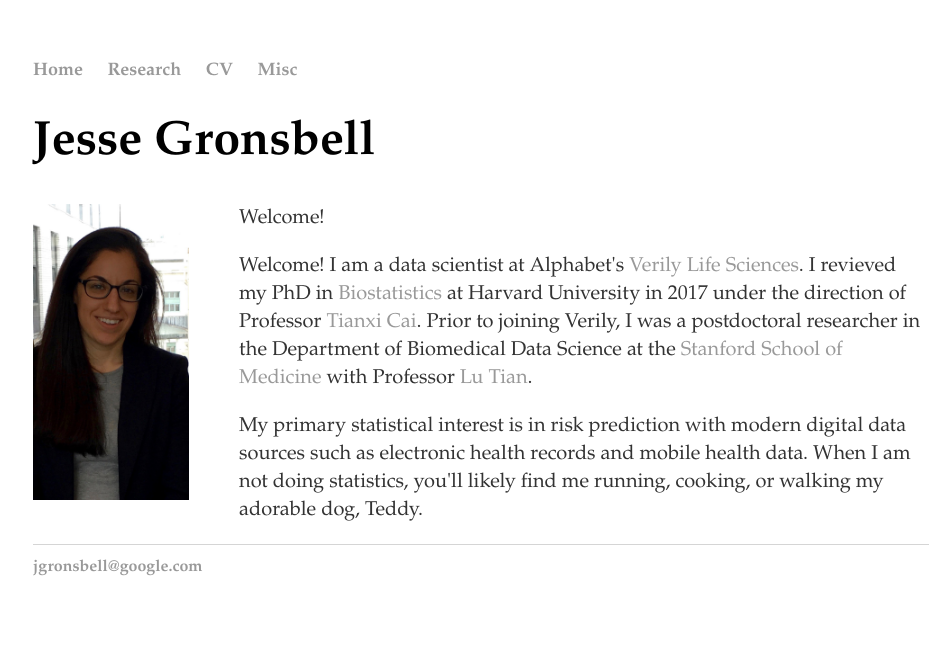
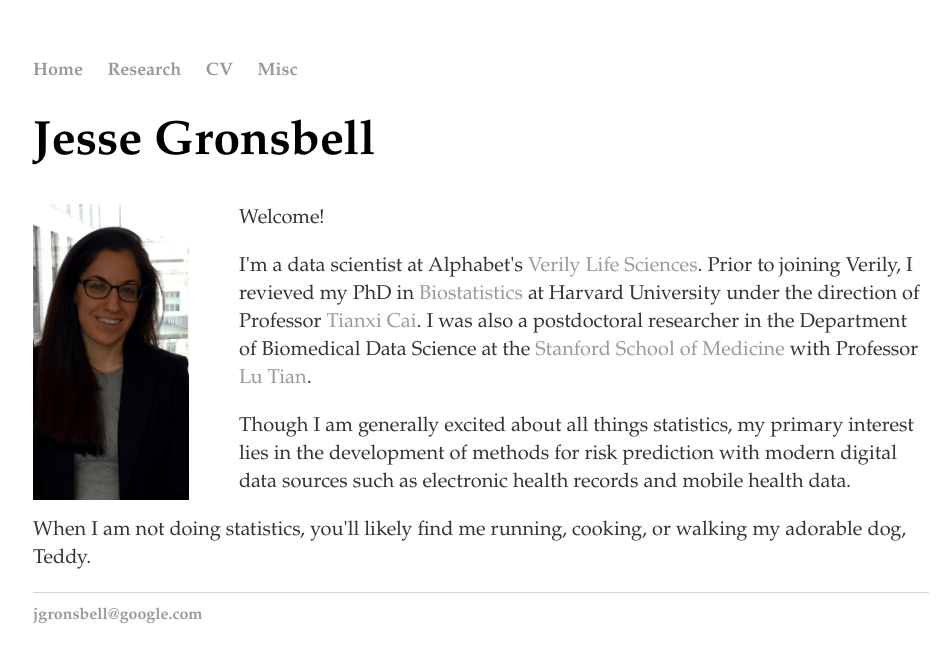
Before and after one commit to jgrons/old_website, a Jekyll site: the page built from index.html, in a window 1280 px wide. Shown: the top 663 px of the page, without its empty margins (159-1110 px from the left). Built offline with Jekyll 4.4.1, drawn with Linux system fonts in a browser that asks for light colours.

Commit message:
Update index.html

```diff
--- a/index.html
+++ b/index.html
@@ -12,16 +12,19 @@
 
 	<p style="font-size:20px; font-family: palatino"> Welcome!
 	</p>
-	<p style="font-size:20px; font-family: palatino"> Welcome!
-		I am a data scientist at Alphabet's <a href="https://verily.com/">
-	Verily Life Sciences</a>.  I revieved my PhD in <a href="https://www.hsph.harvard.edu/biostatistics/"> Biostatistics </a>
-	at Harvard University in 2017 under the direction of Professor <a href="https://www.hsph.harvard.edu/tianxi-cai/"> Tianxi Cai</a>.
-	Prior to joining Verily, I was a postdoctoral researcher in the Department of Biomedical Data Science at the <a href="http://med.stanford.edu/dbds.html"> Stanford School of Medicine </a>
+	<p style="font-size:20px; font-family: palatino"> I'm a data scientist at Alphabet's <a href="https://verily.com/">
+	Verily Life Sciences</a>.  Prior to joining Verily, I revieved my PhD in <a href="https://www.hsph.harvard.edu/biostatistics/"> Biostatistics </a>
+	at Harvard University under the direction of Professor <a href="https://www.hsph.harvard.edu/tianxi-cai/"> Tianxi Cai</a>.
+	I was also a postdoctoral researcher in the Department of Biomedical Data Science at the <a href="http://med.stanford.edu/dbds.html"> Stanford School of Medicine </a>
 	with Professor <a href="https://statistics.stanford.edu/people/lu-tian"> Lu Tian</a>.
 	</p>
 	<p style="font-size:20px; font-family: palatino">
-		My primary statistical interest is in risk prediction with modern digital data sources such as electronic
-		health records and mobile health data.  When I am not doing statistics, you'll likely find me running,
+		Though I am generally excited about all things statistics, my primary interest lies in the development of
+		methods for risk prediction with modern digital data sources such as electronic health records and
+		mobile health data.
+
+		<p style="font-size:20px; font-family: palatino">
+		When I am not doing statistics, you'll likely find me running,
 		cooking, or walking my adorable dog, Teddy.
 		</p>
 
```
